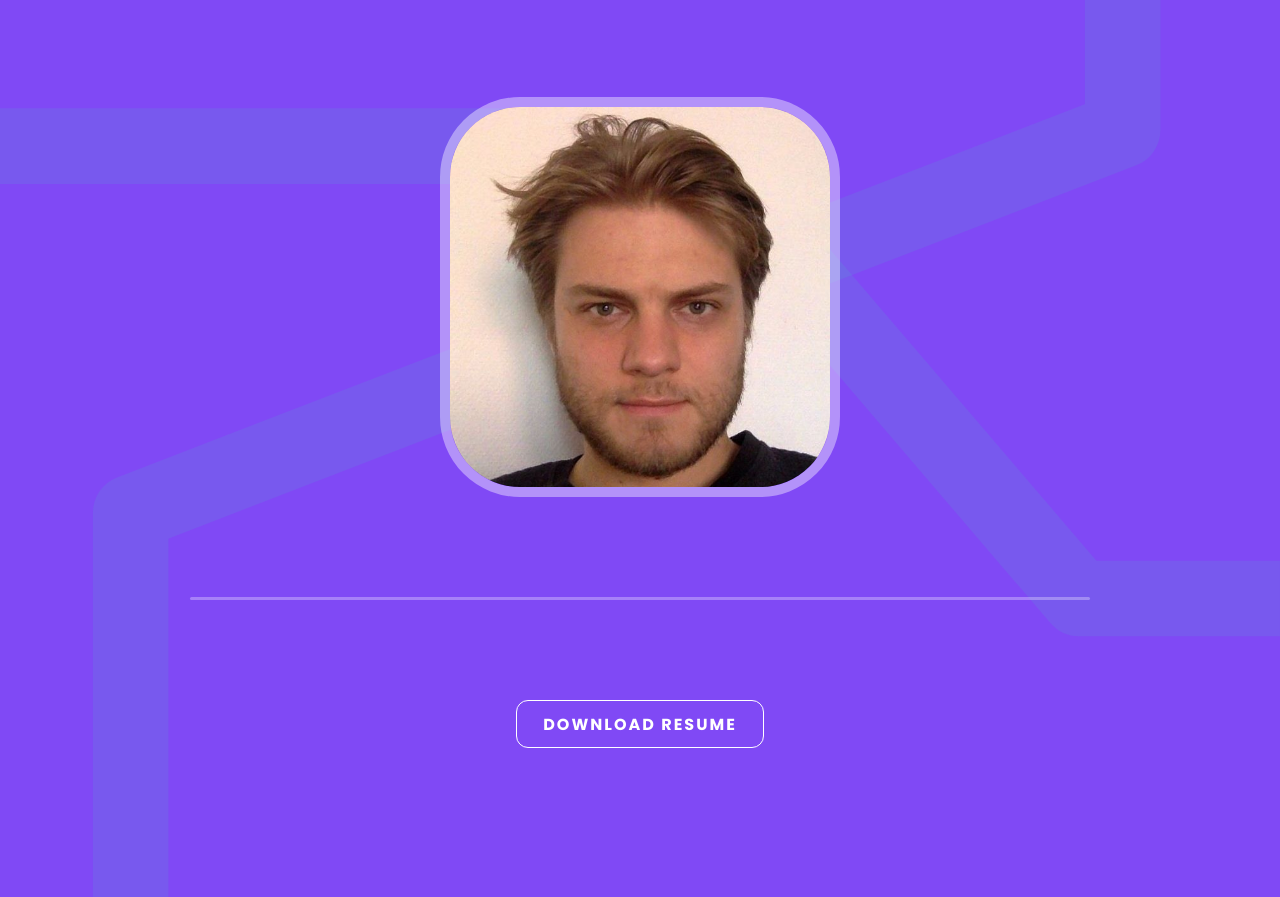
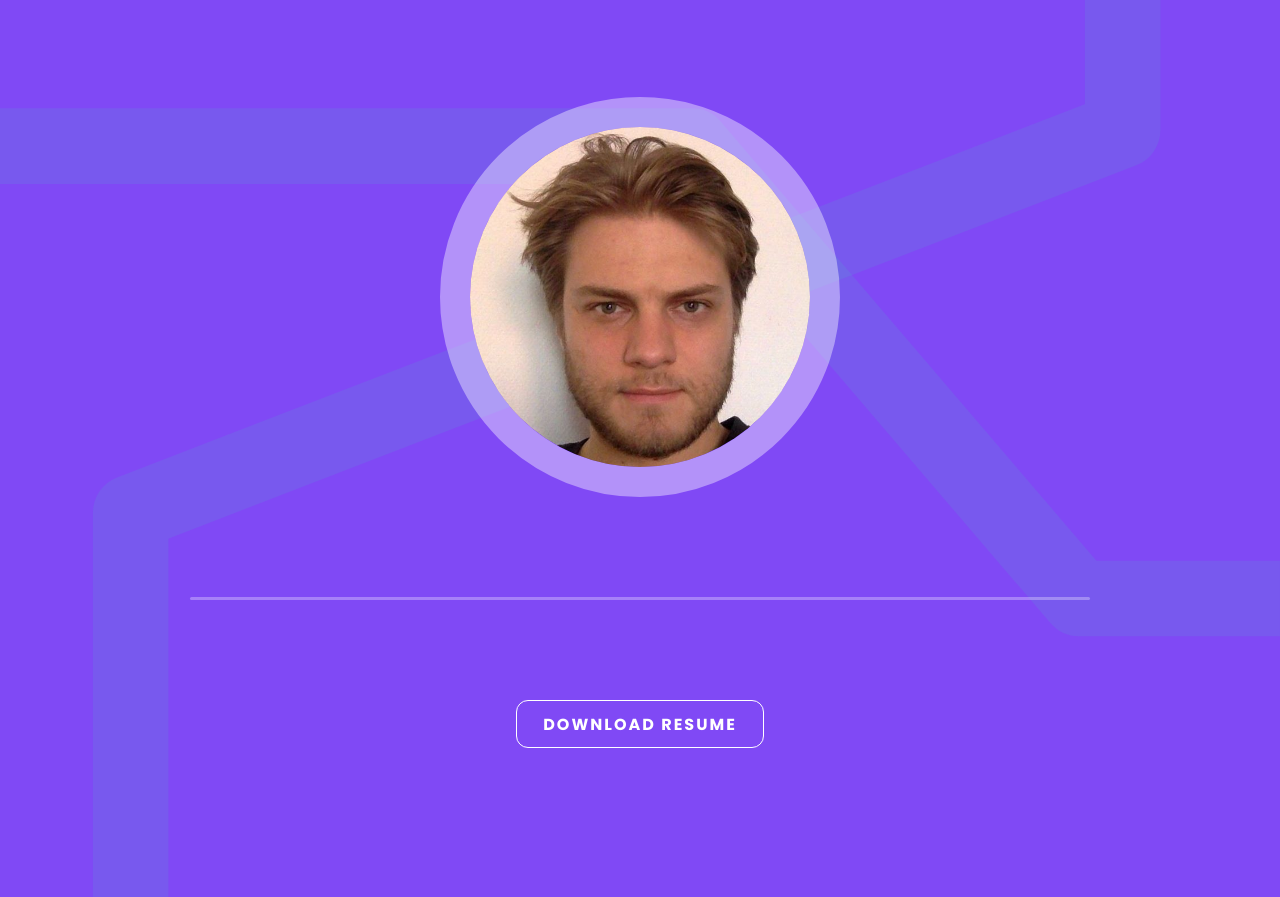
Before and after one commit to jikol1906/Portfolio, a website built with Parcel: page index.html in a window 1280 px wide. Shown: the part 1675-2572 px from the top of the page. Built offline with nearby package versions, Linux system fonts and the light colour scheme.

Commit message:
Made image round with thicker border

```diff
--- a/styles/_introduction.scss
+++ b/styles/_introduction.scss
@@ -76,11 +76,11 @@
     &__img {
         width: 25rem;
         height: 25rem;
-        border-radius: 40px;
+        border-radius: 999px;
         object-fit: cover;
-        border: 10px solid rgba(255,255,255,.4);
+        border: 15px solid rgba(255,255,255,.4);
         @media only screen and (min-width: $md) {
-            border-radius: 80px;
+            border: 30px solid rgba(255,255,255,.4);
             width: 40rem;
             height: 40rem;
         }
```
